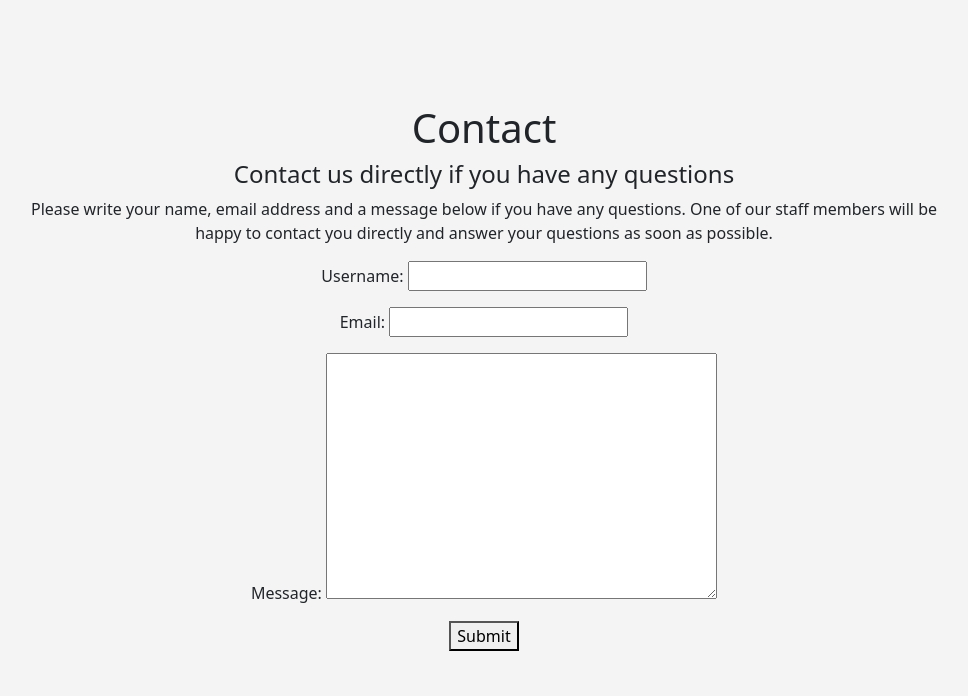
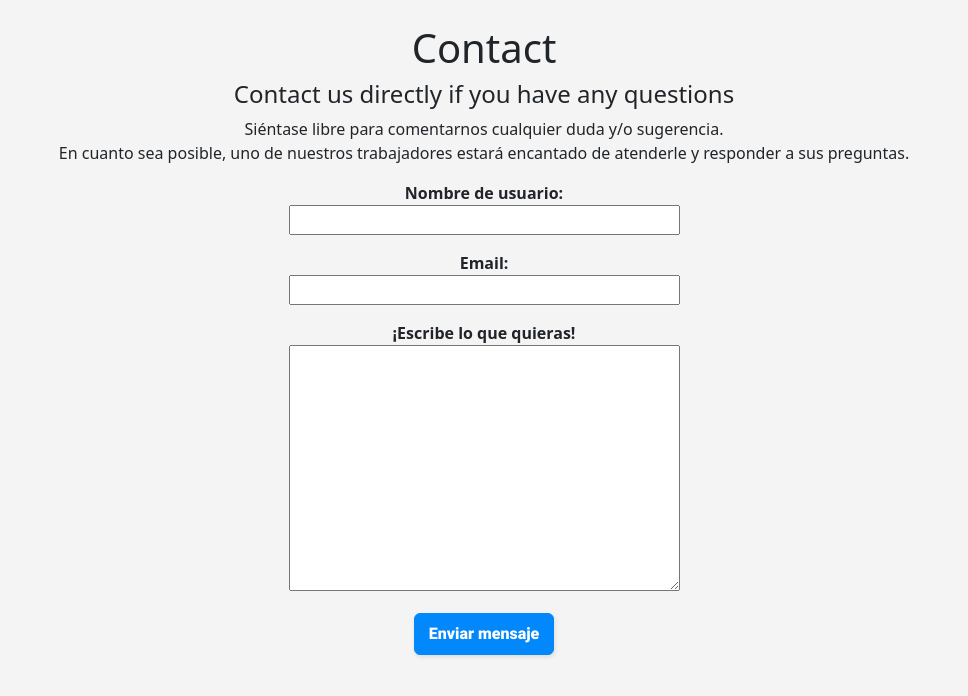
Before and after one commit to danielgalc/djangoapp, a Django app: page /app/contacto in a window 1280 px wide. Shown: the part 56-752 px from the top of the page, without its empty margins (156-1124 px from the left). Run offline with Django 4.2, Linux system fonts and the light colour scheme.

Commit message:
Estilos v1 Formulario Contacto. Modelos Cliente/Incidencia. Informar incidencia v1

```diff
--- a/app/forms.py
+++ b/app/forms.py
@@ -1,6 +1,6 @@
 from django import forms
 from django.forms import ModelForm
-from .models import Venue, Event
+from .models import Incidencia, Venue, Event
 
 
 # Create a venue form
@@ -79,6 +79,26 @@ class EventForm(ModelForm):
 # Formulario para página de contacto
 
 class ContactForm(forms.Form):
-    username = forms.CharField()
+    username = forms.CharField(label='Nombre de usuario')
     email = forms.EmailField()
-    message = forms.CharField(widget=forms.Textarea, max_length=450)
+    message = forms.CharField(widget=forms.Textarea, max_length=450, label='¡Escribe lo que quieras!')
+
+
+# Formulario para página de incidencias.
+
+class IncidenciaForm(ModelForm):
+    class Meta:
+        model = Incidencia
+        fields = ('titulo_incidencia', 'desc_incidencia', 'direccion')
+
+        labels = {
+            'titulo_incidencia': 'Asunto',
+            'desc_incidencia': 'Descripción',
+            'direccion': '',
+        }
+
+        widgets = {
+            'titulo_incidencia': forms.TextInput(attrs={'class':'form-control', 'placeholder': 'Asunto'}),
+            'desc_incidencia': forms.Textarea(attrs={'class':'form-control', 'placeholder': 'Describa el problema con detalle.'}),
+            'direccion': forms.TextInput(attrs={'class':'form-control', 'placeholder': 'Dirección'}),
+        }
--- a/app/static/css/main.css
+++ b/app/static/css/main.css
@@ -1,7 +1,6 @@
+/* BOTONES INDEX - INCIDENCIA, CONTACTO*/
 
-/* BOTON INDEX - INCIDENCIA*/
-
-.button-contacto{
+.button-incidencia {
     background: #FF4742;
     border: 1px solid #FF4742;
     border-radius: 6px;
@@ -10,7 +9,7 @@
     color: #FFFFFF;
     cursor: pointer;
     display: inline-block;
-    font-family: nunito,roboto,proxima-nova,"proxima nova",sans-serif;
+    font-family: nunito, roboto, proxima-nova, "proxima nova", sans-serif;
     font-size: 16px;
     font-weight: 800;
     line-height: 16px;
@@ -24,15 +23,108 @@
     -webkit-user-select: none;
     touch-action: manipulation;
     vertical-align: middle;
-    }
+}
 
-    .button-conctacto:hover,
-    .button-conctacto:active {
+.button-incidencia:hover,
+.button-incidencia:active {
     background-color: initial;
     background-position: 0 0;
     color: #FF4742;
-    }
+}
 
-    .button-conctacto:active {
+.button-incidencia:active {
     opacity: .5;
-    }
+}
+
+.button-contacto {
+    background: #9e45de;
+    border: 1px solid #9e45de;
+    border-radius: 6px;
+    box-shadow: rgba(0, 0, 0, 0.1) 1px 2px 4px;
+    box-sizing: border-box;
+    color: #FFFFFF;
+    cursor: pointer;
+    display: inline-block;
+    font-family: nunito, roboto, proxima-nova, "proxima nova", sans-serif;
+    font-size: 16px;
+    font-weight: 800;
+    line-height: 16px;
+    min-height: 40px;
+    outline: 0;
+    padding: 12px 14px;
+    text-align: center;
+    text-rendering: geometricprecision;
+    text-transform: none;
+    user-select: none;
+    -webkit-user-select: none;
+    touch-action: manipulation;
+    vertical-align: middle;
+}
+
+.button-contacto:hover,
+.button-contacto:active {
+    background-color: initial;
+    background-position: 0 0;
+    color: #9e45de;
+}
+
+.button-contacto:active {
+    opacity: .5;
+}
+
+.boton-enviar{
+    background: #0388fc;
+    border: 1px solid #0388fc;
+    border-radius: 6px;
+    box-shadow: rgba(0, 0, 0, 0.1) 1px 2px 4px;
+    box-sizing: border-box;
+    color: #FFFFFF;
+    cursor: pointer;
+    display: inline-block;
+    font-family: nunito, roboto, proxima-nova, "proxima nova", sans-serif;
+    font-size: 16px;
+    font-weight: 800;
+    line-height: 16px;
+    min-height: 40px;
+    outline: 0;
+    padding: 12px 14px;
+    text-align: center;
+    text-rendering: geometricprecision;
+    text-transform: none;
+    user-select: none;
+    -webkit-user-select: none;
+    touch-action: manipulation;
+    vertical-align: middle;
+}
+
+.boton-enviar:hover,
+.boton-enviar:active {
+    background-color: initial;
+    background-position: 0 0;
+    color: #0388fc;
+}
+
+.boton-enviar:active {
+    opacity: .5;
+}
+
+/* FORM CONTACTO */
+
+div.container {
+    display: flex;
+    flex-direction: column;
+    justify-content: center;
+    align-items: center;
+}
+
+input,
+label {
+    display: flex;
+    flex-direction: column;
+
+    width: 100%;
+}
+
+label {
+    font-weight: bold;
+}
--- a/app/templates/app/base.html
+++ b/app/templates/app/base.html
@@ -9,6 +9,7 @@
 
     <!-- Bootstrap CSS -->
     <link href="https://cdn.jsdelivr.net/npm/bootstrap@5.0.2/dist/css/bootstrap.min.css" rel="stylesheet" integrity="sha384-EVSTQN3/azprG1Anm3QDgpJLIm9Nao0Yz1ztcQTwFspd3yD65VohhpuuCOmLASjC" crossorigin="anonymous">
+
     <title>Hello, world!</title>
     <style>
       body {
--- a/app/templates/app/contacto.html
+++ b/app/templates/app/contacto.html
@@ -1,21 +1,24 @@
 {% extends 'app/base.html' %}
+
+{% load static %}
 
 
 {% block content %}
-
+    <link rel="stylesheet" href="{% static 'css/main.css' %}">
 
     <center>
-        <div style="margin:80px">
-            <h1>Contact</h1>
-            <h4>Contact us directly if you have any questions</h4>
+        <h1>Contact</h1>
+        <h4>Contact us directly if you have any questions</h4>
+        <div class="container">
             <p>
-                Please write your name, email address and a message below if you have any questions.
-                One of our staff members will be happy to contact you directly and answer your questions as soon as possible.
+                Siéntase libre para comentarnos cualquier duda y/o sugerencia. <br>
+                En cuanto sea posible, uno de nuestros trabajadores estará encantado de atenderle y responder a sus preguntas.
             </p>
+
             <form method="post">
             {% csrf_token %}
-                {{form.as_p}}
-                <button type="submit">Submit</button>
+            {{form.as_p}}
+                <button class="boton-enviar" type="submit">Enviar mensaje</button>
             </form>
         </div>
 
--- a/app/templates/app/index.html
+++ b/app/templates/app/index.html
@@ -9,8 +9,6 @@
         <h1> ¡Bienvenido! </h1>
         <br><br><br><br>
         <a href="{% url 'app:contacto' %}"><button class="button-contacto">Mándanos un mensaje</button></a>
-
-
-
+        <a href="{% url 'app:add-incidencia' %}"><button class="button-incidencia">Informar de una incidencia</button></a>
     </center>
 {% endblock %}
--- a/app/urls.py
+++ b/app/urls.py
@@ -17,6 +17,7 @@ urlpatterns = [
     path('venue_text', views.venue_text, name='venue-text'),
     path('venue_csv', views.venue_csv, name='venue-csv'),
     path('venue_pdf', views.venue_pdf, name='venue-pdf'),
-    path('app/contacto', views.contacto, name='contacto')
-    #path('authenticate/index', views.index, name='index')
+    # URLS RENTEL
+    path('app/contacto', views.contacto, name='contacto'),
+    path('app/add_incidencia', views.add_incidencia, name='add-incidencia'),
 ]
--- a/app/views.py
+++ b/app/views.py
@@ -2,7 +2,7 @@ from django.shortcuts import render, redirect
 from django.template import loader
 from django.http import HttpResponse, HttpResponseRedirect
 from .models import Event, Venue
-from .forms import VenueForm, EventForm, EventFormAdmin, ContactForm
+from .forms import IncidenciaForm, VenueForm, EventForm, EventFormAdmin, ContactForm
 import csv
 from django.http import FileResponse
 import io
@@ -307,3 +307,26 @@ def contacto(request):
     context = {'form':form}
     template = loader.get_template('app/contacto.html')
     return HttpResponse(template.render(context, request))
+
+def add_incidencia(request):
+    #if request.method == 'POST':
+    #    form = IncidenciaForm(request.POST)
+    #    if form.is_valid():
+    #        subject = "Ejemplo Prueba"
+    #        body = {
+    #            'username': form.cleaned_data['username'],
+    #            'email': form.cleaned_data['email'],
+    #            'message': form.cleaned_data['message']
+    #        }
+    #        message = "\n".join(body.values())
+    #
+    #        try:
+    #            send_mail(subject, message, 'admin@admin.com', ['admin@admin.com'])
+    #        except BadHeaderError:
+    #            return HttpResponse('Cabecera errónea.')
+    #        messages.success(request, '¡Tu correo se ha enviado con éxito!')
+    #        return redirect("members:index")
+    #form = ContactForm()
+    context = {}
+    template = loader.get_template('app/add_incidencia.html')
+    return HttpResponse(template.render(context, request))
--- a/djangoapp/settings.py
+++ b/djangoapp/settings.py
@@ -38,7 +38,8 @@ INSTALLED_APPS = [
     'django.contrib.messages',
     'django.contrib.staticfiles',
     'app',
-    'members'
+    'members',
+    'widget_tweaks',
 ]
 
 MIDDLEWARE = [
```
Also changed, not shown: app/models.py (+19 -11 lines), app/templates/app/add_incidencia.html (added, +23 -0 lines), app/migrations/0006_cliente_incidencia.py (added), db.sqlite3.
